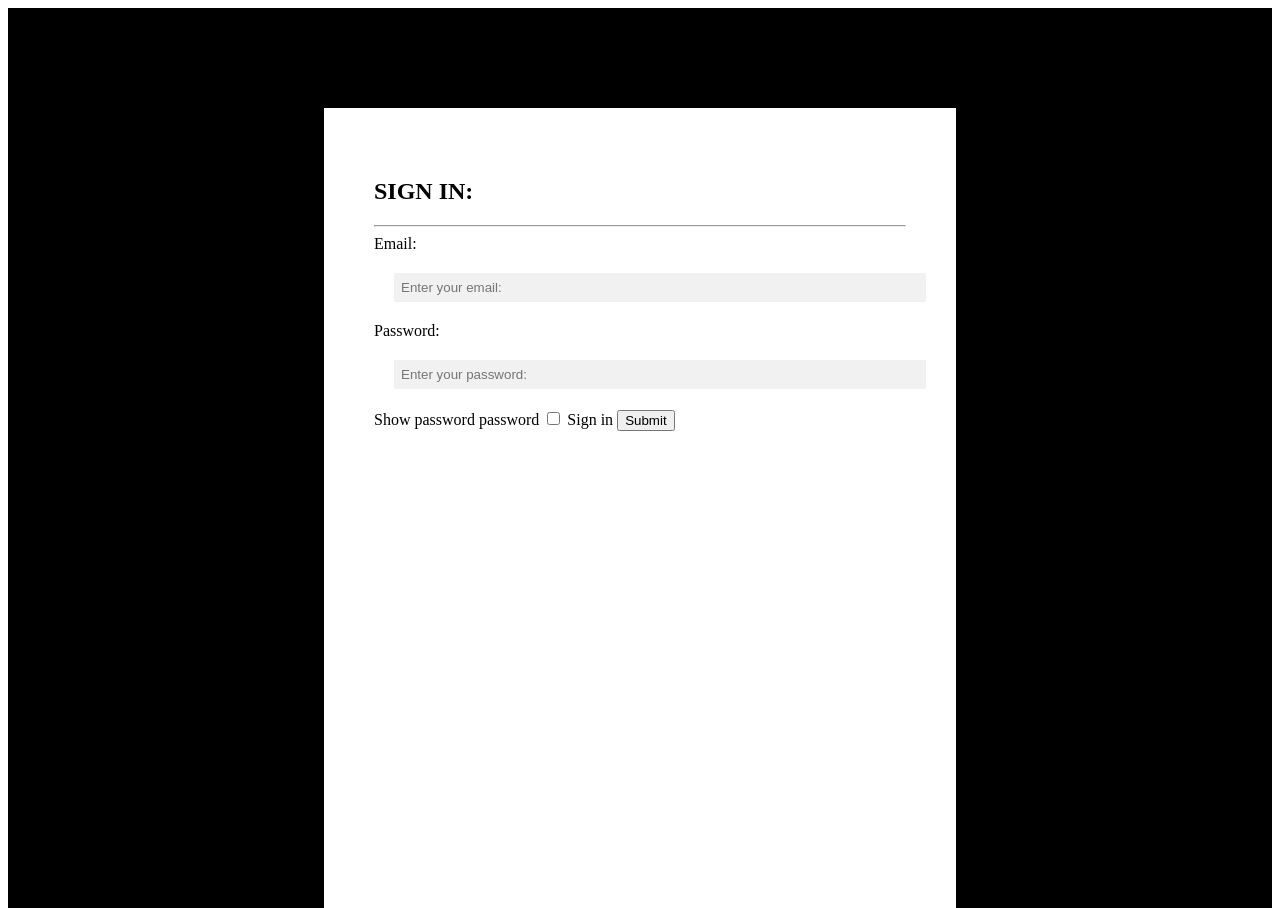
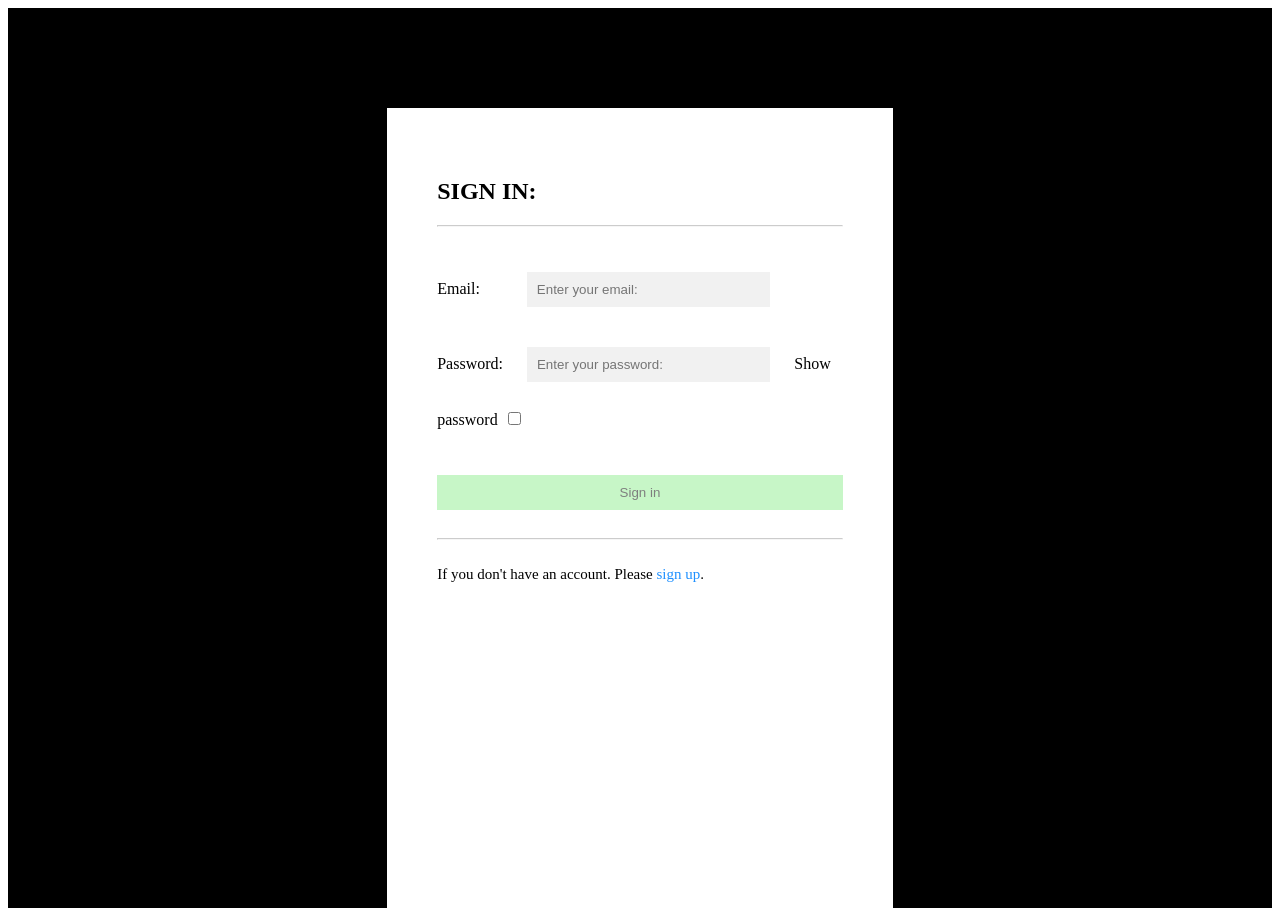
Before and after one commit to ThangDulcie/Basically-web-project, a plain HTML site: page signin.html in a window 1280 px wide. Shown: the top 908 px of the page. Drawn offline with Linux system fonts and the light colour scheme.

Commit message:
sign in form and sign up form

```diff
--- a/css/signin.css
+++ b/css/signin.css
@@ -9,7 +9,7 @@
     display: flex;
 }
 .form{
-    width: 50%;
+    width: 40%;
     background-color: white;
     margin: 100px auto;
     height: auto;
@@ -20,15 +20,42 @@
     display: block;
 }
 input[type=text], input[type=password]{
-    width: 100%;
+    width: 60%;
     margin:20px;
-    padding: 7px;
+    padding: 10px;
     border:none;
     background-color: #f1f1f1;
+}
+input[type=text]{
+    margin-left: 43px;
 }
 input[type=text],input[type=password]:focus{
     outline: none;
 }
-input [type=checkbox]{
-    outline: red;
+input[type=checkbox]{
+    margin:10px 20px 30px 5px;
+    width: 15px;
 }
+input[type=submit]{
+    margin: 20px 0 20px 0;
+    width: 100%;
+    padding: 10px;
+    background-color: lightgreen;
+    border:none;
+    opacity: 0.5;
+}
+input[type=submit]:hover{
+    opacity: 1;
+}
+small{
+    margin-top: 20px;
+    font-size: 15px;
+}
+a{
+    text-decoration: none;
+    color: dodgerblue;
+}
+hr{
+    opacity: 0.5;
+    margin-bottom: 25px;
+}
--- /dev/null
+++ b/css/signup.css
@@ -0,0 +1,73 @@
+.background{
+    width: 100%;
+    height: 100%;
+    background-color: black;
+    border: none;
+    display: flex;
+  }
+  .login{
+    width: 50%;
+    height: auto;
+    margin: 100px auto;
+    background-color: white;
+    position: relative;
+  }
+  .container{
+    padding: 50px;
+    display: block;
+  }
+  .hide_button{
+    width: 40px;
+    position: absolute;
+    right: 0px;
+    top: 0px;
+    font-size: 30px;
+    text-align: center;
+    border: none;
+  }
+  .hide_button:hover{
+    background:red;
+  }
+  .signin{
+    background-color: antiquewhite;
+    text-align: center;
+    padding: 10px;
+  }
+  *{
+    box-sizing: border-box;
+  }
+  input[type=text], input[type=password]{
+    width: 100%;
+    padding: 10px;
+    margin: 20px 0 20px 0;
+    border: none;
+    background: #f1f1f1;
+  }
+  input[type=text]:focus, input[type=password]:focus {
+    background-color: #ddd;
+    outline: none;
+  }
+  input[type=radio], input[type=checkbox],input[type=reset],input[type=color], input[date]{
+    margin: 20px 20px 20px 10px;
+  }
+  .registerbtn{
+    background-color: greenyellow;
+    text-align: center;
+    width: 100%;
+    padding: 10px;
+    border: none;
+    opacity: 0.5;
+  }
+  .registerbtn:hover{
+    opacity: 1;
+  }
+  a{
+    color: dodgerblue;
+  }
+  .exit{
+    position: absolute;
+    font-size: 30px;
+    border-radius: 100%;
+    right: 5px;
+    top: 5px;
+  }
--- a/signin.html
+++ b/signin.html
@@ -14,14 +14,18 @@
                 <h2>SIGN IN:</h2>
                 <hr>
                 <label for="email">Email:</label>
-                <input type="text" name="email" id="email" placeholder="Enter your email:">
-                <label for="psw">Password:</label>
-                <input type="password" name="psw" id="psw" placeholder="Enter your password:">
-                <label for="showpsw">Show password</label> password</label>
+                <input type="text" name="email" id="email" placeholder="Enter your email:" required>
+                <label for="psw"><br>Password:</label>
+                <input type="password" name="psw" id="psw" placeholder="Enter your password:" required>
+                <label for="showpsw">Show password</label>
                 <input type="checkbox" name="showpsw" id="showpsw">
-                <label for="subm">Sign in</label>
-                <input type="submit" name="subm" id="subm">
+                <input type="submit" name="subm" id="subm" value="Sign in">
+                <hr>
+                <small>If you don't have an account.
+                    Please <a href="signup.html">sign up</a>.
+                </small>
             </div>
+
         </form>
     </div>
 </body>
```
Also changed, not shown: signup.html (added, +64 -0 lines), js/signin.js (added), js/signup.js (added).
